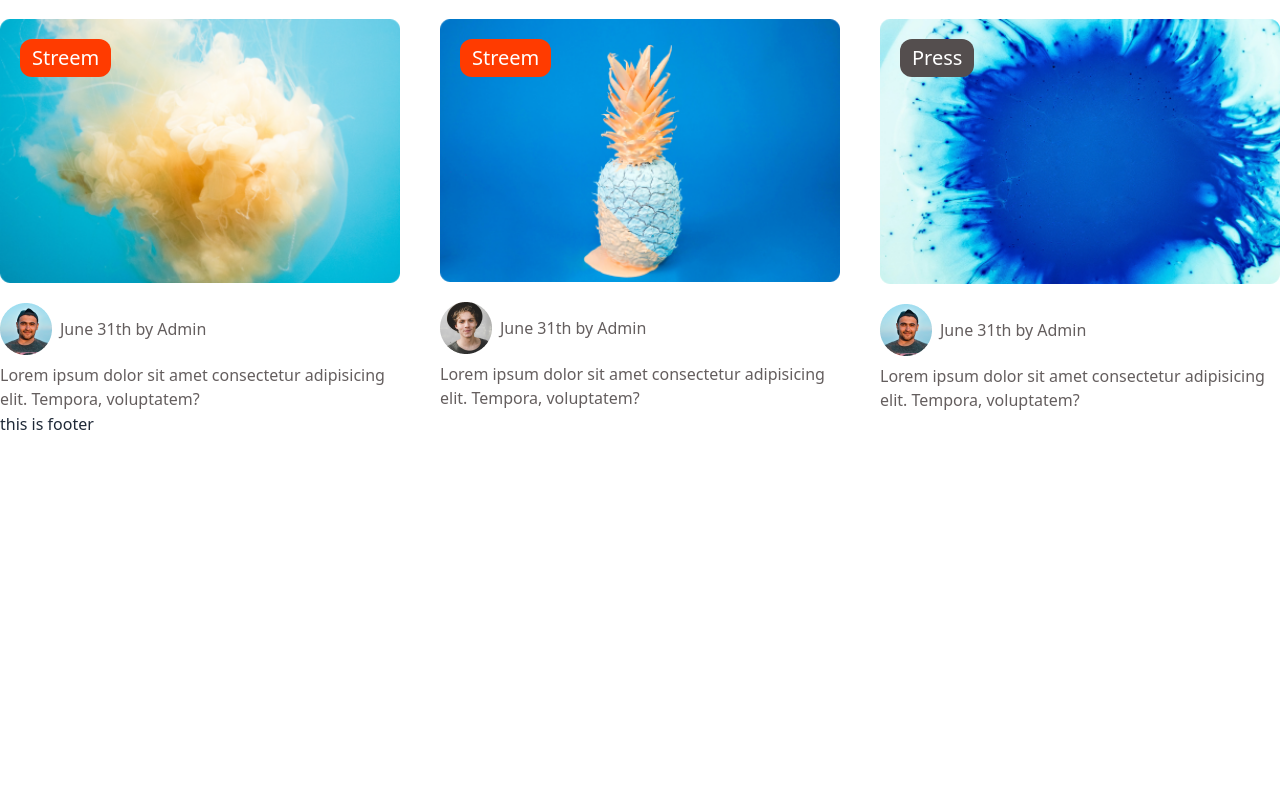
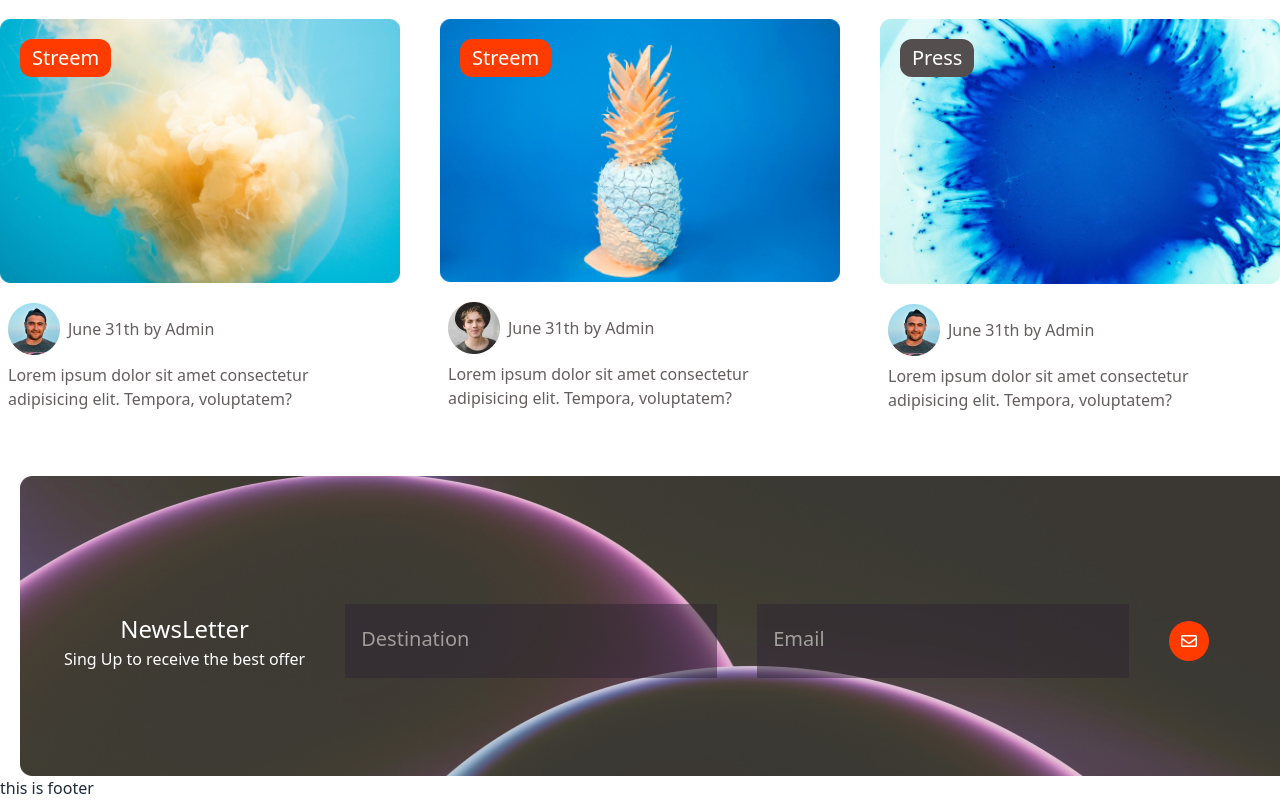
Before and after one commit to soriful15/Travel-Agent, a React (Vite) app: page / in a window 1280 px wide. Shown: the part 2739-3539 px from the top of the page. Before the commit the page ends 3175 px from the top, so only its background shows below. Built offline with nearby package versions, Linux system fonts and the light colour scheme.

Commit message:
newsletter section done

```diff
--- a/src/Pages/Home/BlogPost/BlogPost.jsx
+++ b/src/Pages/Home/BlogPost/BlogPost.jsx
@@ -24,7 +24,7 @@ const BlogPost = () => {
    <img src={blogPic1} className='w-full' alt="" />
    <p className='text-[#FFFFFF] text-[20px] absolute bg-[#FF3B00] top-5 left-5 px-3 py-1 rounded-xl'>Streem</p>
    </div>
-    <div className='mt-5'>
+    <div className='mt-5 px-2'>
        <div className='flex items-center gap-2'>
        <img src={blogPic4} alt="" />
         <p className='text-[#645E5E]'>June 31th by Admin</p>
@@ -38,7 +38,7 @@ const BlogPost = () => {
    <img src={blogPic2} className='w-full' alt="" />
    <p className='text-[#FFFFFF] text-[20px] absolute bg-[#FF3B00] top-5 left-5 px-3 py-1 rounded-xl'>Streem</p>
    </div>
-    <div className='mt-5'>
+    <div className='mt-5 px-2'>
        <div className='flex items-center gap-2'>
        <img src={blogPic5} alt="" />
         <p className='text-[#645E5E]'>June 31th by Admin</p>
@@ -52,7 +52,7 @@ const BlogPost = () => {
    <img src={blogPic3} className='w-full' alt="" />
    <p className='text-[#FFFFFF] text-[20px] absolute bg-[#544E4E] top-5 left-5 px-3 py-1 rounded-xl'>Press</p>
    </div>
-    <div className='mt-5'>
+    <div className='mt-5 px-2'>
        <div className='flex items-center gap-2'>
        <img src={blogPic6} alt="" />
         <p  className='text-[#645E5E]'>June 31th by Admin</p>
--- a/src/Pages/Home/Home/Home.jsx
+++ b/src/Pages/Home/Home/Home.jsx
@@ -5,6 +5,7 @@ import Stories from '../Stories/Stories';
 import Section4 from '../section4/Section4';
 import TestimonialsAndReview from '../TestimonialsAndReview/TestimonialsAndReview';
 import BlogPost from '../BlogPost/BlogPost';
+import NewsLetter from '../NewsLetter/NewsLetter';
 
 const Home = () => {
     return (
@@ -15,6 +16,7 @@ const Home = () => {
             <Section4></Section4>
             <TestimonialsAndReview></TestimonialsAndReview>
             <BlogPost></BlogPost>
+            <NewsLetter></NewsLetter>
         </>
     );
 };
--- /dev/null
+++ b/src/Pages/Home/NewsLetter/NewsLetter.jsx
@@ -0,0 +1,30 @@
+import React from 'react';
+import newsLetterpic1 from '../../../assets/NewsletterPic/Rectangle 96.png'
+import { FaRegEnvelope } from "react-icons/fa";
+const NewsLetter = () => {
+    return (
+        <>
+            <div className='container mx-auto max-w-7xl mt-16'>
+
+                <div className='relative'>
+                    <img className='lg:ml-5 w-full h-[300px]' src={newsLetterpic1} alt="" />
+                   <div className='md:flex md:justify-center md:items-center absolute lg:top-32 md:top-32 lg:left-16 md:left-6 md:gap-10 top-20'>
+                   <div className='text-center ml-6 md:ml-0 md:text-ellipsis'>
+                        <p className='text-[#FFFFFF] text-[24px] '>NewsLetter</p>
+                        <p className='text-[#FFFFFF] text-[16px]'>Sing Up to receive the best offer</p>
+                    </div>
+                    <div className='flex md:justify-center items-center gap-10 ml-7 md:ml-0 mt-3 md:mt-0'>
+                    <p className='text-[#FFFFFF] text-[20px] lg:w-[372px] md:w-[200px]  lg:h-[74px] bg-[#2E2433] opacity-[50%] py-5 px-4'>Destination</p>
+                    <p className='text-[#FFFFFF] text-[20px] lg:w-[372px] lg:h-[74px] md:w-[200px] bg-[#2E2433] opacity-[50%] py-5 px-4'>Email</p>
+                    {/* <input className='text-[#FFFFFF text-[20px] w-[372px] h-[74px]' type="text" name="" id=""  placeholder='Email'/> */}
+                    <p className='text-white bg-[#FF3B00] rounded-full px-3 py-3'><FaRegEnvelope></FaRegEnvelope></p>
+                    </div>
+                   </div>
+                </div>
+
+            </div>
+        </>
+    );
+};
+
+export default NewsLetter;
```
Also changed, not shown: src/assets/NewsletterPic/Rectangle 96.png (added), src/assets/NewsletterPic/Vector.png (added).
